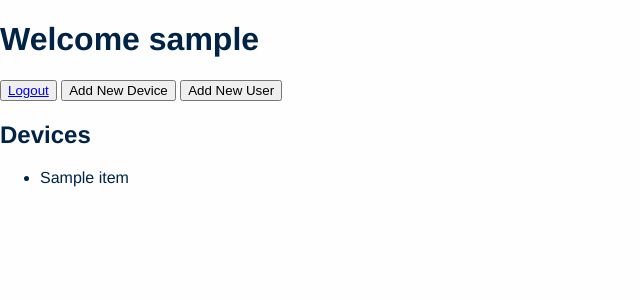
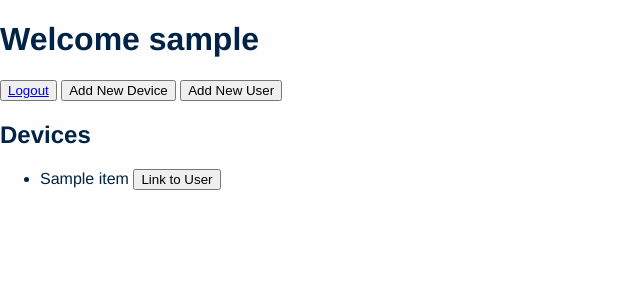
Before and after one commit to oluwatobi-roie/roieAdmin, a Flask app: page / in a window 1280 px wide. Shown: the top 300 px of the page, without its empty margins (0-640 px from the left). Run offline with Flask 3, Linux system fonts and the light colour scheme; the visitor is signed in with stand-in values (Sample User, id 1); a database or web service that is not in the repository returns one stand-in record (values such as "Sample title"); data that the repository does not hold is empty.

Commit message:
added button to link device to a particular user

```diff
--- a/templates/dashboard.html
+++ b/templates/dashboard.html
@@ -111,7 +111,7 @@
         <ul>
             {% for device in devices_data %}
             <li>
-                {{ device['name'] }}
+                {{ device['name'] }} <button type="button" id="linkToUserBtn" data-device-id="{{ device['id'] }}">Link to User</button>
             </li>
             {% endfor %}
         </ul>
```
